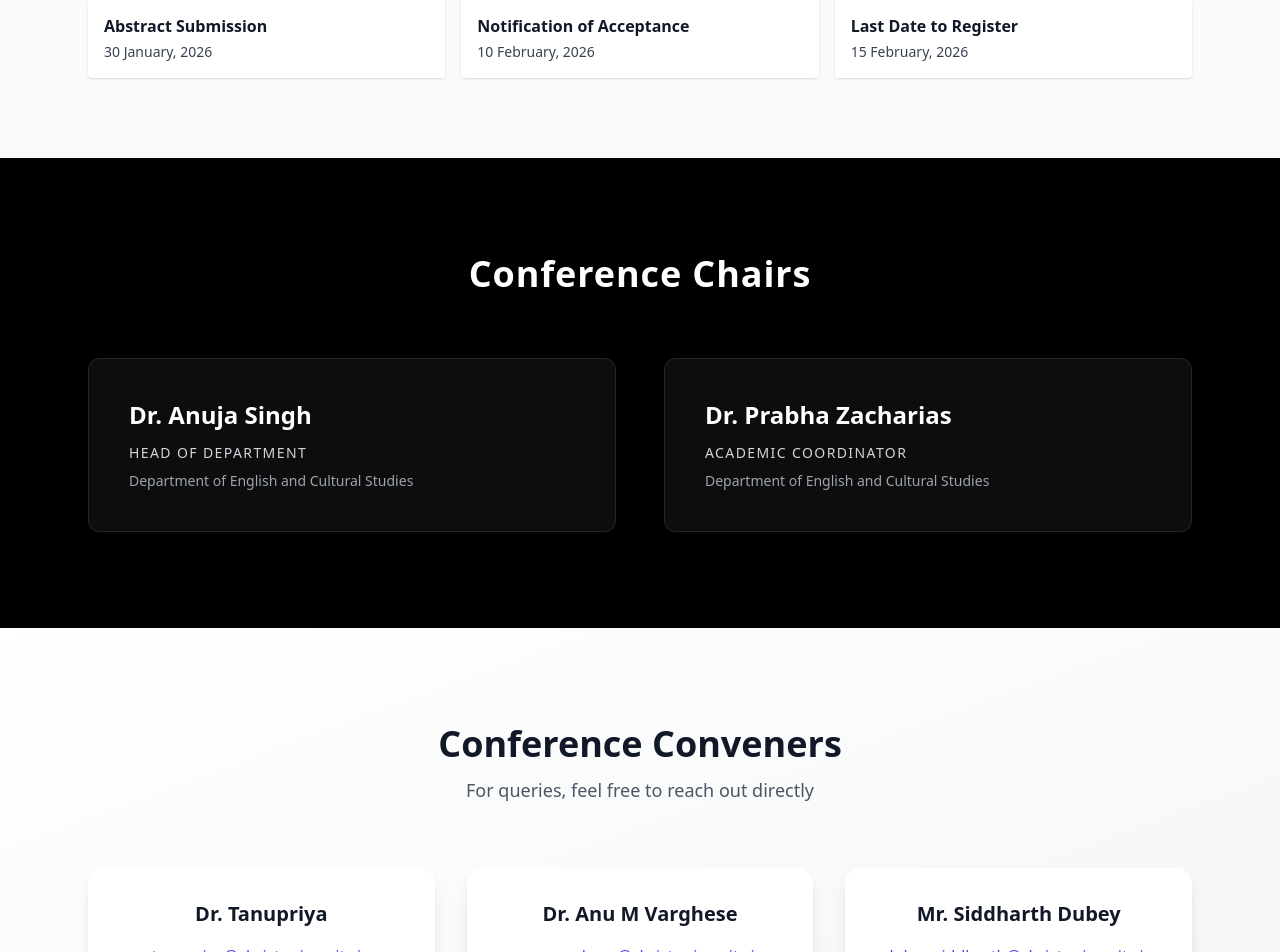
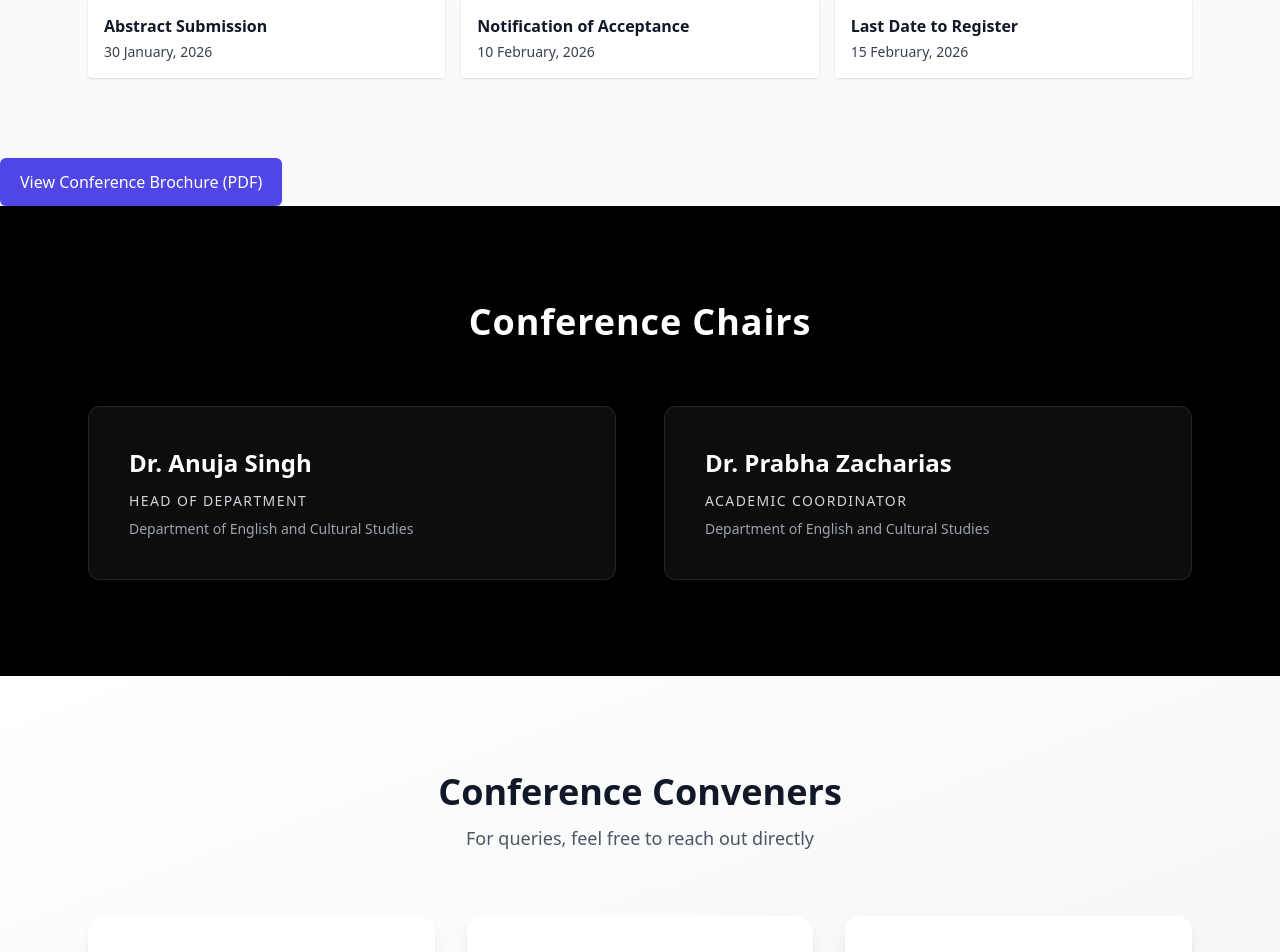
Before and after one commit to ecs-ncr/globaldigitalcultures, a React (Create React App) app: page / in a window 1280 px wide. Shown: the part 4708-5660 px from the top of the page. Built offline with nearby package versions, Linux system fonts and the light colour scheme.

Commit message:
Added conference brochure PDF

```diff
--- a/src/App.js
+++ b/src/App.js
@@ -454,6 +454,16 @@ export default function App() {
           </div>
         </div>
       </section>
+      <a
+  href="/brochure.pdf"
+  target="_blank"
+  rel="noopener noreferrer"
+  className="inline-block bg-indigo-600 text-white px-5 py-3 rounded-md font-medium shadow
+             hover:bg-indigo-700 hover:scale-105 transition"
+>
+  View Conference Brochure (PDF)
+</a>
+
 
 {/* Conference Chairs */}
 <section id="conference-chairs" className="bg-black text-white py-24 relative overflow-hidden">
```
Also changed, not shown: 1 other file (tests, documents, lock files or other folders).
